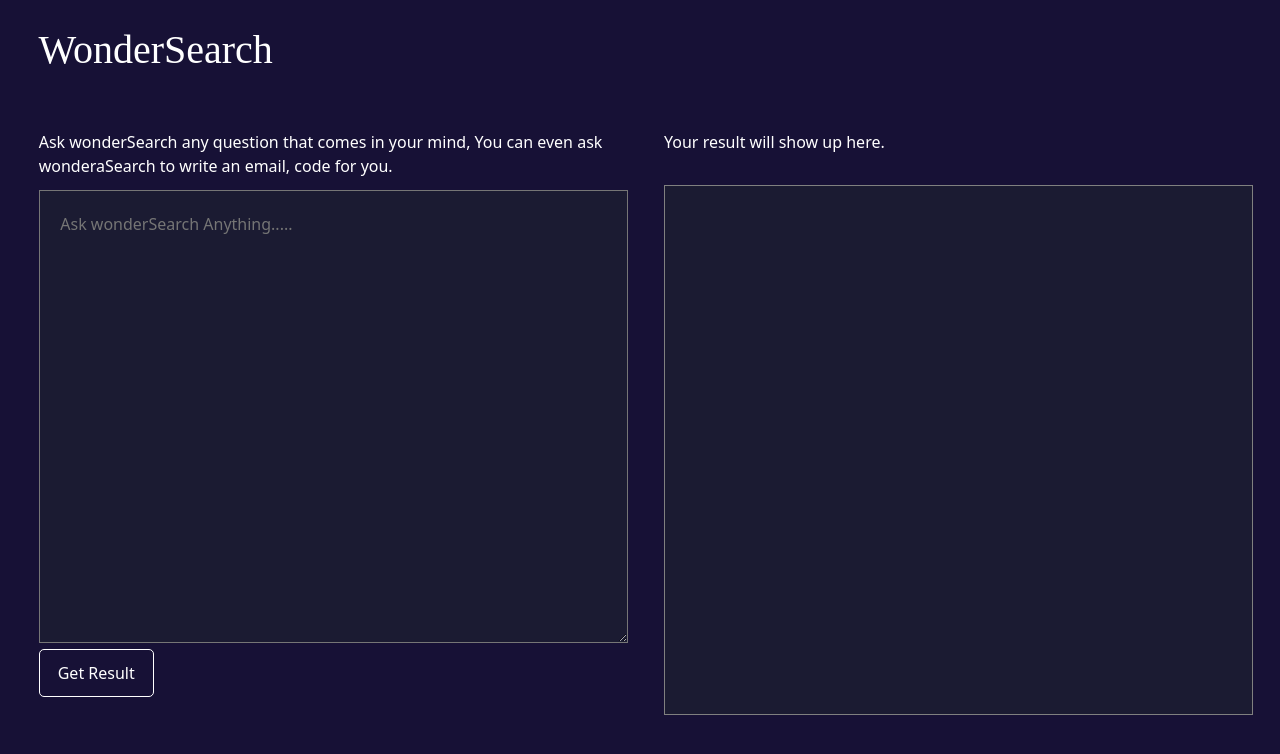
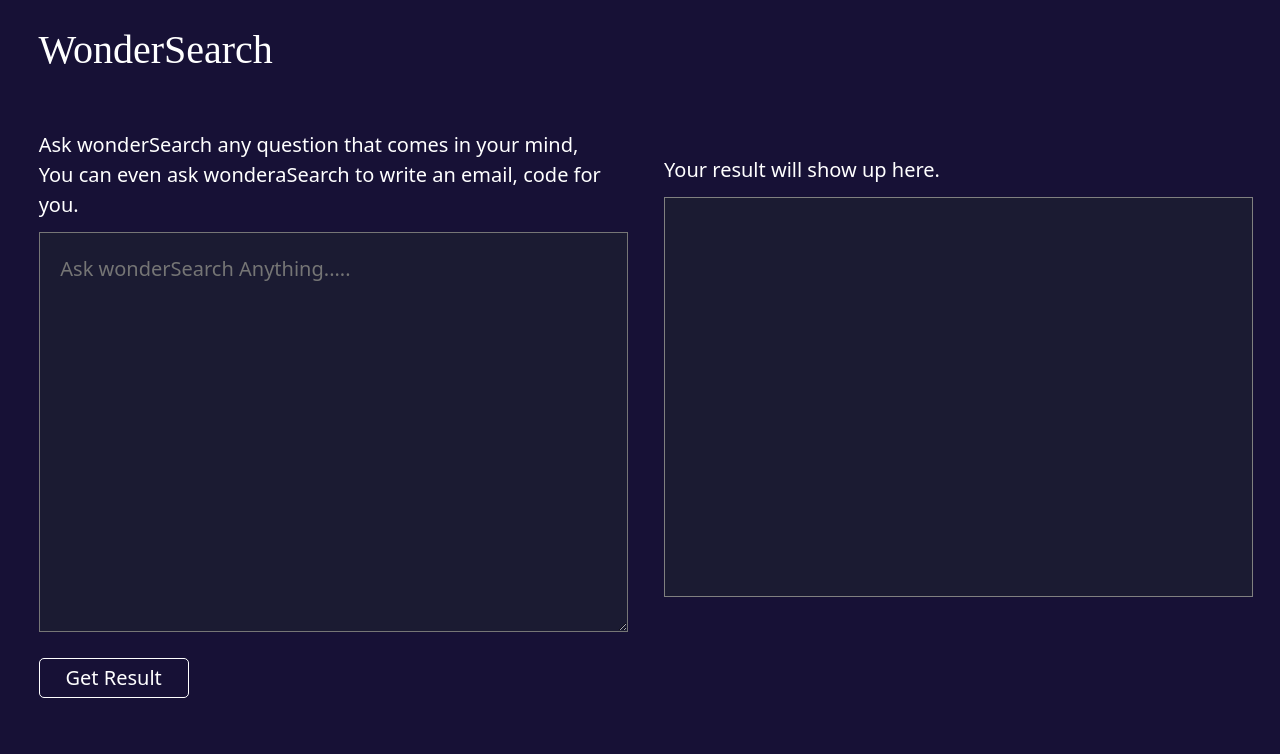
Before and after one commit to mehulrnsit/wonderSearch, a React (Create React App) app: page /home in a window 1280 px wide. Shown: the top 754 px of the page. Built offline with nearby package versions, Linux system fonts and the light colour scheme.

Commit message:
Update Home.css

```diff
--- a/src/Components/Home/Home.css
+++ b/src/Components/Home/Home.css
@@ -1,29 +1,30 @@
 .search-box{
     padding: 3% 1%;
-    height: 80vh;
+    height: 100%;
 }
 
 .search-box p{
     color: white;
-    font-size: 2vh;
+    font-size: 20px;
     margin: 2% 0;
     padding: 0 2% 0 0;
 }
 
 .search-box textarea{
     width: 100%;
-    height: 80%;
+    min-height: 400px;
     background-color: rgb(27, 27, 50);
     padding: 3.5%;
-    font-size: 2vh;
+    font-size: 20px;
     color: white;
 }
 
 .search-box button{
-    width: 9vw;
-    height: 6vh;
+  margin-top: 20px;
+    width: 150px;
+    height: 40px;
     border-radius: 5px;
-    font-size: 2vh;
+    font-size: 20px;
     font-weight: 500;
     border: 1px solid white;
     background-color: rgb(23, 17, 54);
@@ -38,24 +39,24 @@
 }
 
 .result-box{
-    padding: 3% 1%;
-    min-height: 70vh;
+    padding: 5% 1% 3% 1%;
+    height: 100%;
 }
 
 .result-box p{
     color: white;
-    font-size: 2vh;
-    margin: 2% 0;
+    font-size: 20px;
+    margin: 2% 0 0 0;
     padding: 0 0 0 2%;
 }
 
 .result-box .text-area{
     width: 100% !important;
     overflow-x: unset;
-    height: 93.5%;
+    min-height: 400px;
     background-color: rgb(27, 27, 50);
     padding: 1%;
-    margin: 5.25% 2%;
+    margin: 2% 2% 5.25% 2%;
     color: white;
     border: 0.5px solid grey;
     white-space: pre-wrap;
```
